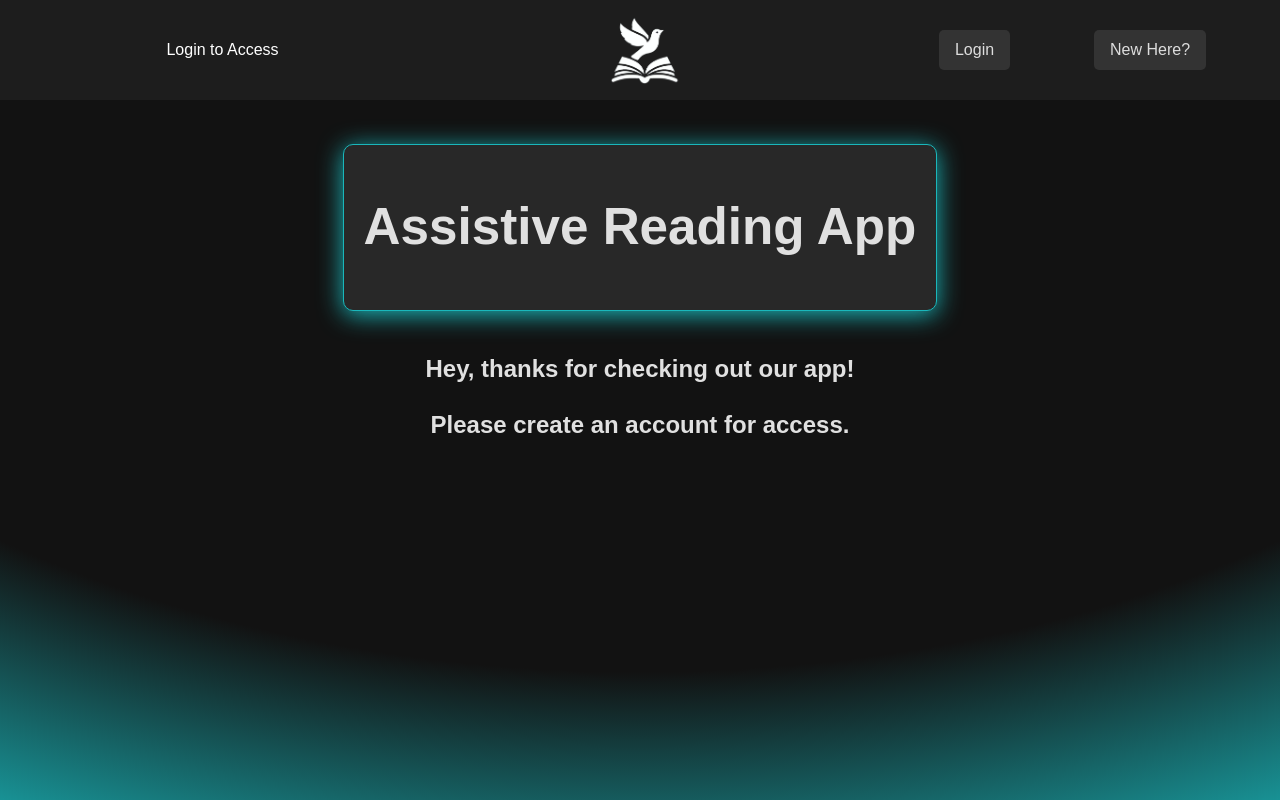
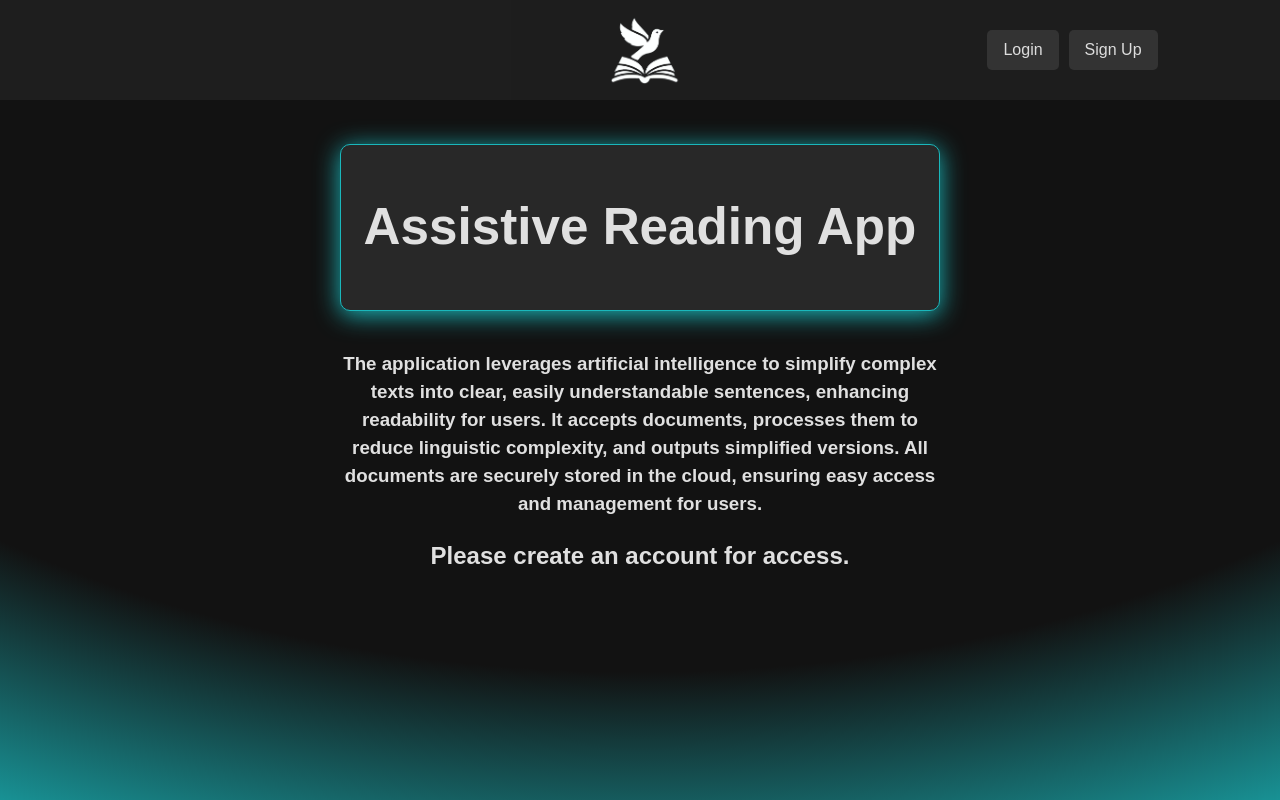
Before and after one commit to jkiddin/Assistive-Reading-App, a React (Vite) app in the folder client/: page / in a window 1280 px wide. Built offline with nearby package versions, Linux system fonts and the light colour scheme.

Commit message:
min password + styling changes

```diff
--- a/client/src/components/App.jsx
+++ b/client/src/components/App.jsx
@@ -72,7 +72,7 @@ function App() {
       <div className="home-links">
       {loggedIn ?
           <Link to="/dashboard" className="dashboard-button">Dashboard</Link> :
-          <span className="dashboard-button-disabled">Login to Access</span>
+          <span className="dashboard-button-disabled"></span>
           }
       </div>
       <div className="logo-container">
@@ -83,13 +83,14 @@ function App() {
           <>
             <div className="PFP-container">
               <img src={pfp} alt="Profile" className="PFP"/>
+              <p className='underPFP'>{username}</p>
             </div>
             <button className="logout-button" onClick={handleLogout}>Sign Out</button>
           </>
         ) : (
           <>
             <Link to="/login" className="login-button">Login</Link>
-            <Link to="/create-account" className="create-button">New Here?</Link>
+            <Link to="/create-account" className="create-button">Sign Up</Link>
           </>
         )}
       </div>
@@ -113,7 +114,12 @@ function App() {
         </div>
       </motion.div>
       {loggedIn ? <></> : ( <>
-        <h2 className='appe'>Hey, thanks for checking out our app!</h2>
+        <h3 className='appe'>The application leverages artificial intelligence to
+        simplify complex texts into clear, easily understandable sentences,
+        enhancing readability for users. It accepts documents,
+        processes them to reduce linguistic complexity, and outputs simplified versions.
+        All documents are securely stored in the cloud, ensuring easy access and management for users.
+        </h3>
         <h2>Please create an account for access.</h2>
         </>
         )}
--- a/client/src/components/CreateAccount.jsx
+++ b/client/src/components/CreateAccount.jsx
@@ -10,8 +10,21 @@ export default function CreateAccount() {
     const [error, setError] = useState('');
     const [success, setSuccess] = useState('');
 
+    const validatePassword = (password) => {
+        const minLength = 8;
+        const hasUppercase = /[A-Z]/.test(password);
+        const hasSpecialChar = /[!@#$%^&*(),.?":{}|<>]/.test(password);
+
+        return password.length >= minLength && hasUppercase && hasSpecialChar;
+    };
+
     const handleCreateAccount = async (event) => {
         event.preventDefault();
+        if (!validatePassword(password)) {
+            setError('Password must be at least 8 characters long, include an uppercase letter, and a special character.');
+            return;
+        }
+
         try {
             const response = await axios.post('http://127.0.0.1:3001/create-account', { username, password });
             if (response.status === 201) {
@@ -21,15 +34,12 @@ export default function CreateAccount() {
                 setError('');
             }
         } catch (error) {
-            if (error.response.status === 409) {
-              setError('Account already exists.')
-              setSuccess('');
-            } else if (error.response.status === 500) {
-              setError('Failed to create account. Please try again.');
-              setSuccess('');
+            if (error.response && error.response.status === 409) {
+                setError('Account already exists.');
+            } else if (error.response && error.response.status === 500) {
+                setError('Failed to create account. Please try again.');
             } else {
-              setError('Failed to connect to the server.');
-              setSuccess('');
+                setError('Failed to connect to the server.');
             }
             console.log(error);
         }
--- a/client/src/styles/App.css
+++ b/client/src/styles/App.css
@@ -53,7 +53,7 @@ body {
 
 .account-links {
   display: flex;
-  justify-content: space-evenly;
+  justify-content: center;
   align-items: center;
   flex: 1;
 }
@@ -150,7 +150,18 @@ body {
 .PFP {
   height: 40px;
   padding: 10px;
+  padding-right: 40px;
   transition: transform 0.2s;
+}
+
+.PFP-container {
+  display: flex;
+  flex-direction: row-reverse;
+  align-items: flex-end;
+}
+
+.underPFP {
+  background-color: 0;
 }
 
 .logo:hover {
@@ -172,6 +183,9 @@ body {
 
 .appe {
   padding-top: 20px;
+  width: 600px;
+  align-self: center;
+
 }
 
 ol {
@@ -221,10 +235,12 @@ button:hover {
     padding: 20px 10px;
   }
 
+  /*
   .home-links, .logo-container, .account-links, .PFP-container {
     width: 100%;
     justify-content: center;
   }
+  */
 
   .header a, .logout-button {
     margin-top: 10px;
```
